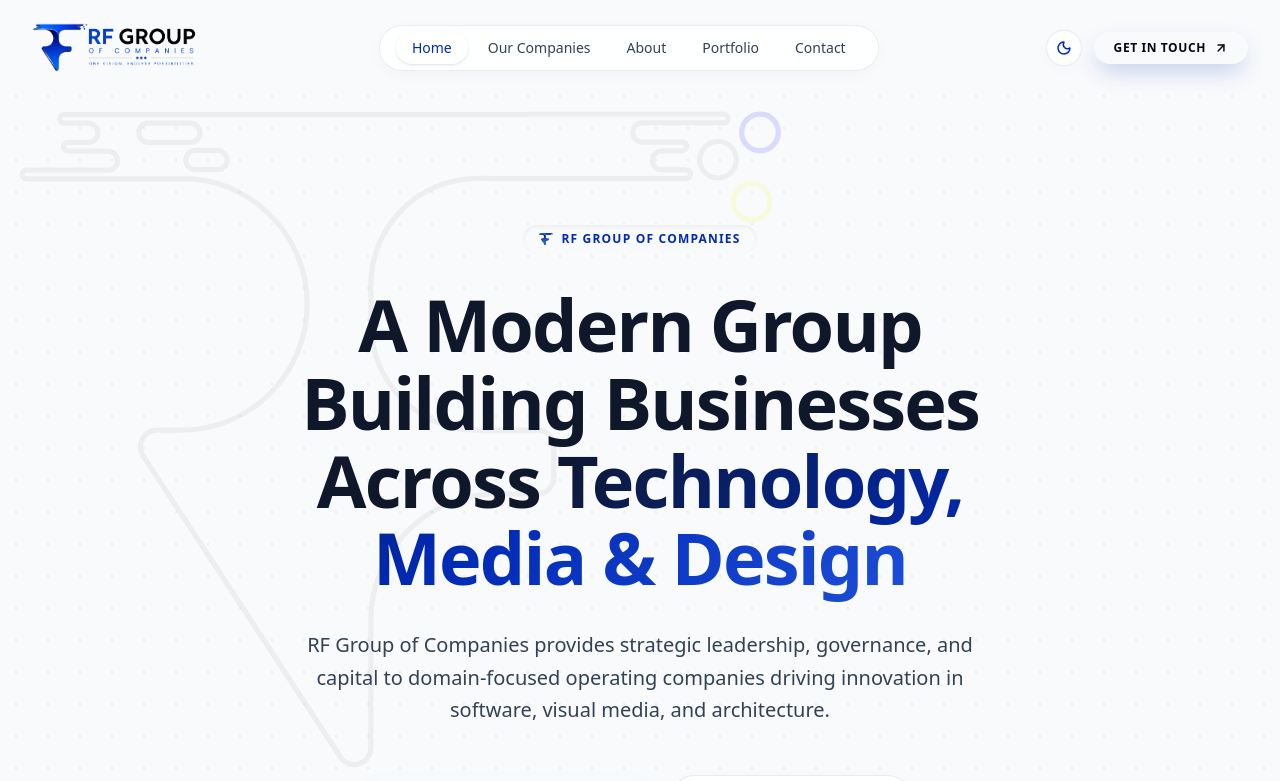
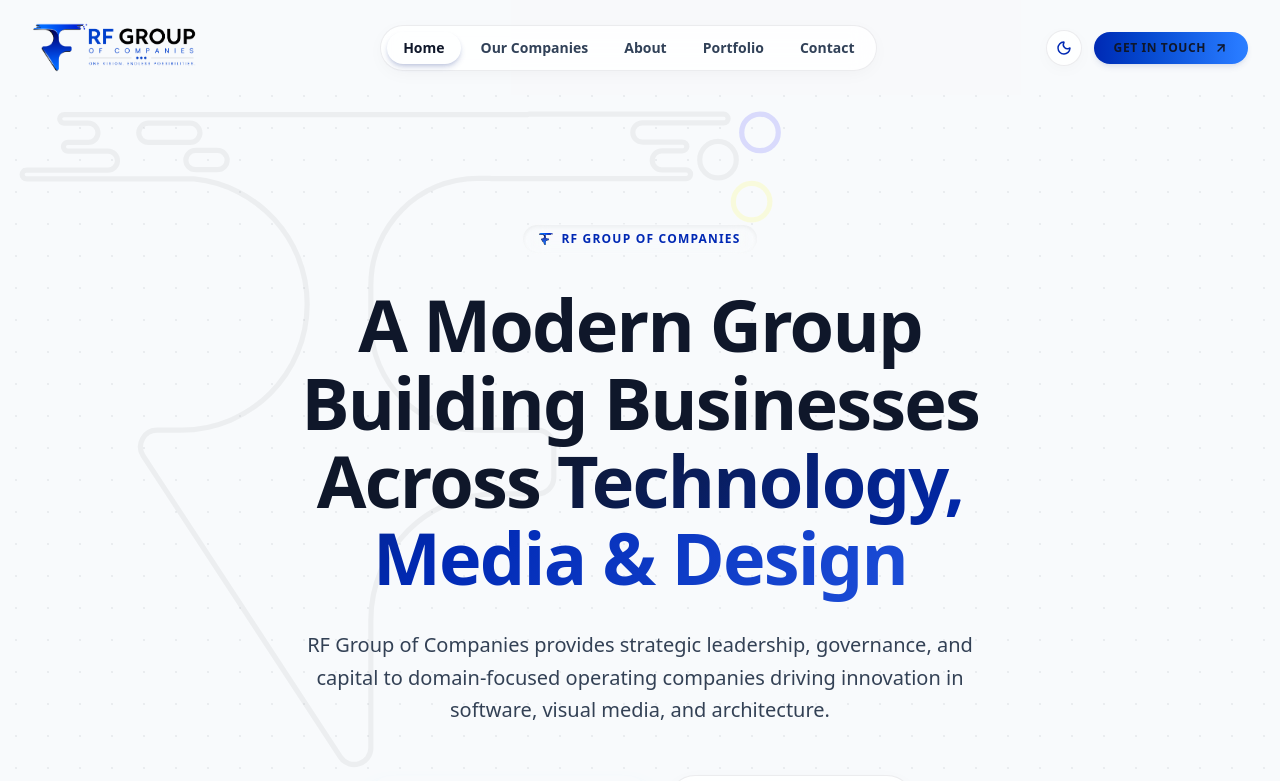
Before and after one commit to RFTechnologies/RFGOC, a Next.js app: page / in a window 1280 px wide. Shown: the top 781 px of the page. Built offline with nearby package versions, Linux system fonts and the light colour scheme.

Commit message:
improve navbar

```diff
--- a/src/components/layout/Header.tsx
+++ b/src/components/layout/Header.tsx
@@ -8,7 +8,8 @@
 import { ThemeToggle } from "@/components/ui/ThemeToggle";
 import { cn } from "@/lib/utils";
 import Image from "next/image";
-import { Menu, X, ArrowUpRight, Shield } from "lucide-react";
+import { Menu, X, ArrowUpRight } from "lucide-react";
+import { motion } from "framer-motion";
 
 export const Header: React.FC = () => {
   const [isScrolled, setIsScrolled] = useState(false);
@@ -52,7 +53,7 @@
       className={cn(
         "fixed top-0 left-0 right-0 z-50 transition-all duration-300",
         isScrolled
-          ? "bg-[#07090E]/85 backdrop-blur-md border-b border-white/10 py-3.5 shadow-2xl"
+          ? "bg-white/90 dark:bg-[#07090E]/85 backdrop-blur-md border-b border-slate-200 dark:border-white/10 py-3.5 shadow-sm dark:shadow-2xl"
           : "bg-transparent py-5"
       )}
     >
@@ -60,7 +61,7 @@
         {/* Corporate Group Brand Logo */}
         <Link
           href="/"
-          className="flex items-center gap-3 group focus:outline-none focus:ring-2 focus:ring-sky-400 rounded-md"
+          className="flex items-center gap-3 group focus:outline-none focus:ring-2 focus:ring-[#0029B4] dark:focus:ring-sky-400 rounded-md"
         >
           <Image
             src={logoSrc}
@@ -74,8 +75,8 @@
           />
         </Link>
 
-        {/* Config-driven Desktop Navigation Links */}
-        <nav className="hidden md:flex items-center gap-1 glass-panel px-4 py-1.5 rounded-full border border-white/10">
+        {/* Config-driven Desktop Navigation Links with Framer Motion Squeezing Pill */}
+        <nav className="hidden md:flex items-center gap-1 glass-panel bg-white/80 dark:bg-slate-900/80 p-1.5 rounded-full border border-slate-200 dark:border-white/10 shadow-sm dark:shadow-none">
           {mainNavConfig.map((item) => {
             const isActive = pathname === item.href;
             return (
@@ -83,13 +84,24 @@
                 key={item.href}
                 href={item.href}
                 className={cn(
-                  "px-4 py-1.5 rounded-full text-sm font-medium transition-all duration-200",
+                  "relative px-4 py-1.5 rounded-full text-sm font-semibold transition-colors duration-200 select-none",
                   isActive
-                    ? "bg-white/10 text-sky-400 shadow-sm"
-                    : "text-slate-300 hover:text-white hover:bg-white/5"
+                    ? "text-white"
+                    : "text-slate-700 hover:text-slate-900 dark:text-slate-300 dark:hover:text-white"
                 )}
               >
-                {item.label}
+                {isActive && (
+                  <motion.span
+                    layoutId="nav-pill"
+                    className="absolute inset-0 rounded-full shadow-md shadow-blue-900/20 z-0"
+                    transition={{
+                      type: "spring",
+                      stiffness: 400,
+                      damping: 30,
+                    }}
+                  />
+                )}
+                <span className="relative z-10">{item.label}</span>
               </Link>
             );
           })}
@@ -100,7 +112,7 @@
           <ThemeToggle />
           <Link
             href="/contact"
-            className="inline-flex items-center gap-2 px-5 py-2 rounded-full text-xs font-semibold uppercase tracking-wider bg-gradient-to-r from-sky-400 to-indigo-500 text-slate-950 hover:from-sky-300 hover:to-indigo-400 transition-all shadow-md shadow-sky-400/20 hover:shadow-sky-400/30 hover:scale-[1.02] active:scale-[0.98]"
+            className="inline-flex items-center gap-2 px-5 py-2 rounded-full text-xs font-bold uppercase tracking-wider bg-gradient-to-r from-[#0029B4] to-blue-500 hover:bg-blue-800 text-white dark:bg-gradient-to-r dark:from-sky-400 dark:to-indigo-500 dark:text-slate-950 dark:hover:from-sky-300 dark:hover:to-indigo-400 transition-all shadow-md shadow-blue-900/10 dark:shadow-sky-400/20 hover:scale-[1.02] active:scale-[0.98]"
           >
             Get In Touch
             <ArrowUpRight className="w-3.5 h-3.5 stroke-[2.5]" />
@@ -113,7 +125,7 @@
           <button
             type="button"
             onClick={() => setMobileMenuOpen(!mobileMenuOpen)}
-            className="p-2 rounded-lg text-slate-300 hover:text-white hover:bg-white/10 transition-colors"
+            className="p-2 rounded-lg text-slate-700 hover:text-slate-900 hover:bg-slate-100 dark:text-slate-300 dark:hover:text-white dark:hover:bg-white/10 transition-colors"
             aria-label="Toggle Navigation Menu"
           >
             {mobileMenuOpen ? <X className="w-6 h-6" /> : <Menu className="w-6 h-6" />}
@@ -123,7 +135,7 @@
 
       {/* Mobile Navigation Drawer */}
       {mobileMenuOpen && (
-        <div className="md:hidden glass-panel border-b border-white/10 px-6 py-6 mt-3 space-y-4 animate-in slide-in-from-top-4 duration-200">
+        <div className="md:hidden glass-panel bg-white dark:bg-[#07090E] border-b border-slate-200 dark:border-white/10 px-6 py-6 mt-3 space-y-4 animate-in slide-in-from-top-4 duration-200">
           <nav className="flex flex-col space-y-2">
             {mainNavConfig.map((item) => {
               const isActive = pathname === item.href;
@@ -133,10 +145,10 @@
                   href={item.href}
                   onClick={() => setMobileMenuOpen(false)}
                   className={cn(
-                    "px-4 py-2.5 rounded-lg text-base font-medium transition-colors",
+                    "px-4 py-2.5 rounded-lg text-base font-semibold transition-colors",
                     isActive
-                      ? "bg-sky-500/10 text-sky-400 border border-sky-500/20"
-                      : "text-slate-300 hover:text-white hover:bg-white/5"
+                      ? "bg-[#0029B4]/10 text-[#0029B4] border border-[#0029B4]/20 dark:bg-sky-500/10 dark:text-sky-400 dark:border-sky-500/20"
+                      : "text-slate-700 hover:text-[#0029B4] hover:bg-slate-100 dark:text-slate-300 dark:hover:text-white dark:hover:bg-white/5"
                   )}
                 >
                   {item.label}
@@ -144,11 +156,11 @@
               );
             })}
           </nav>
-          <div className="pt-2 border-t border-white/10">
+          <div className="pt-2 border-t border-slate-200 dark:border-white/10">
             <Link
               href="/contact"
               onClick={() => setMobileMenuOpen(false)}
-              className="w-full flex items-center justify-center gap-2 px-5 py-3 rounded-xl text-sm font-semibold uppercase tracking-wider bg-gradient-to-r from-sky-400 to-indigo-500 text-slate-950 shadow-md shadow-sky-400/20"
+              className="w-full flex items-center justify-center gap-2 px-5 py-3 rounded-xl text-sm font-bold uppercase tracking-wider bg-[#0029B4] hover:bg-blue-800 text-white dark:bg-gradient-to-r dark:from-sky-400 dark:to-indigo-500 dark:text-slate-950 shadow-md"
             >
               Get In Touch
               <ArrowUpRight className="w-4 h-4" />
```
